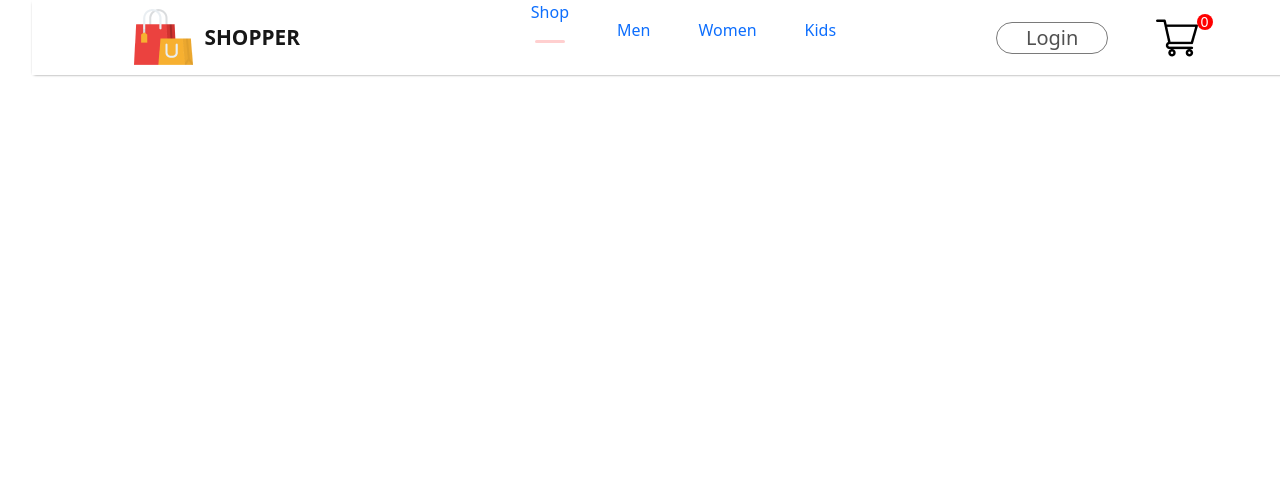
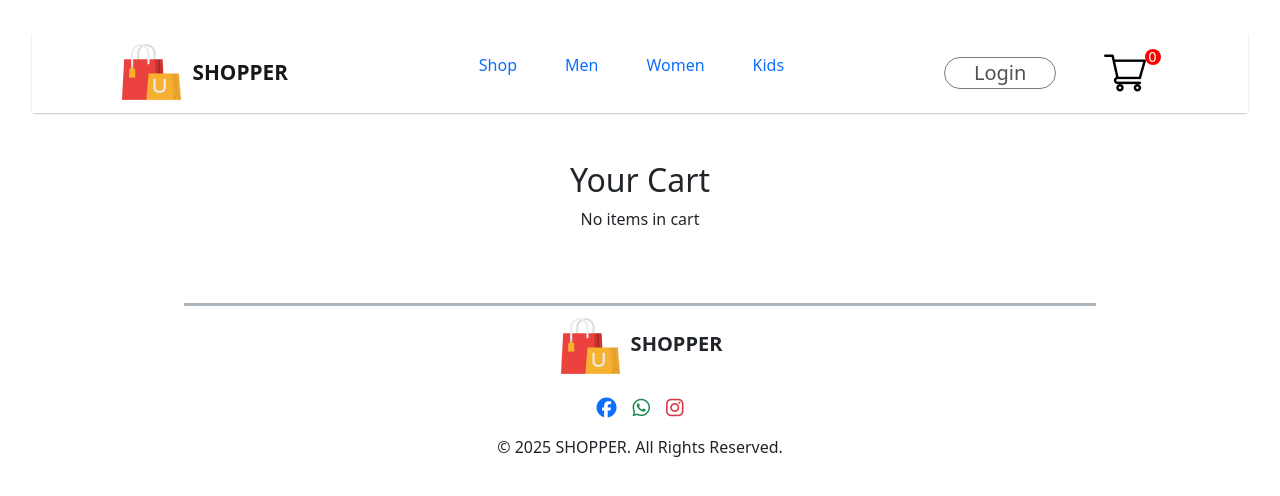
Before and after one commit to antonrizk71/E-commerce-React, a React (Vite) app: page /E-commerce-React/cart in a window 1280 px wide. Shown: the top 496 px of the page. Built offline with nearby package versions, Linux system fonts and the light colour scheme.

Commit message:
update card

```diff
--- a/index.html
+++ b/index.html
@@ -3,9 +3,13 @@
 
 <head>
   <meta charset="UTF-8" />
-  <link rel="icon" type="image/svg+xml" href="/vite.svg" />
+  <link rel="icon" type="image/png" href="/logo.png" />
+
+
+  <!-- <link rel="icon" type="image/svg+xml" href="/vite.svg" /> -->
   <meta name="viewport" content="width=device-width, initial-scale=1.0" />
-  <title>Vite + React</title>
+  <title>SHOPPER</title>
+
   <link rel="stylesheet" href="https://cdnjs.cloudflare.com/ajax/libs/font-awesome/6.6.0/css/all.min.css" />
 
 </head>
--- a/src/App.jsx
+++ b/src/App.jsx
@@ -7,6 +7,11 @@ import Shop from './Pages/Shop'
 import ShopCategory from './Pages/ShopCategory'
 import Product from './Pages/Product'
 import Cart from './Pages/Cart'
+import Footer from './components/Footer/Footer'
+import banner_mens from './components/Assets/banner_mens.png'
+import banner_kids from './components/Assets/banner_kids.png'
+import banner_women from './components/Assets/banner_women.png'
+
 
 function App() {
 
@@ -14,18 +19,20 @@ function App() {
   return (
     <>
 
-      <BrowserRouter>
+      <BrowserRouter basename="/E-commerce-React">
         <Navbar />
         <Routes>
           <Route path='/' element={<Shop />} />
-          <Route path='/mens' element={<ShopCategory category="men" />} />
-          <Route path='/womens' element={<ShopCategory category="women" />} />
-          <Route path='/kids' element={<ShopCategory category="kid" />} />
+          <Route path='/mens' element={<ShopCategory banner={banner_mens} category="men" />} />
+          <Route path='/womens' element={<ShopCategory banner={banner_women} category="women" />} />
+          <Route path='/kids' element={<ShopCategory banner={banner_kids} category="kid" />} />
           <Route path='/product' element={<Product />}>
             <Route path=':productId' element={<Product />} />
           </Route>
           <Route path='/cart' element={<Cart />} />
         </Routes>
+
+        <Footer />
       </BrowserRouter>
     </>
   )
--- a/src/Pages/Cart.jsx
+++ b/src/Pages/Cart.jsx
@@ -1,7 +1,78 @@
-import React from 'react'
+import React, { useEffect, useState } from "react";
 
 export default function Cart() {
+    const [cart, setCart] = useState([]);
+
+    useEffect(() => {
+        const savedCart = JSON.parse(sessionStorage.getItem("cart")) || [];
+        setCart(savedCart);
+    }, []);
+    const updateCart = (newCart) => {
+        setCart(newCart);
+        sessionStorage.setItem("cart", JSON.stringify(newCart));
+        const event = new Event("cartUpdated");
+        window.dispatchEvent(event)
+    };
+
+    const removeItem = (id) => {
+        const newCart = cart.filter((item) => item.id !== id);
+        updateCart(newCart);
+    };
+    const clearCart = () => {
+        updateCart([]);
+    };
+
+    const totalPrice = cart.reduce(
+        (acc, item) => acc + item.priceAfter * item.qty,
+        0
+    );
+
     return (
-        <div>Cart</div>
-    )
+        <div className="container mt-5">
+            <h2>Your Cart</h2>
+
+            {cart.length === 0 ? (
+                <p>No items in cart</p>
+            ) : (
+                <>
+                    {cart.map((item) => (
+                        <div
+                            key={item.id}
+                            className="d-flex justify-content-between align-items-center border-bottom py-2"
+                        >
+                            <div className="d-flex align-items-center">
+                                <img
+                                    src={item.image}
+                                    alt={item.name}
+                                    style={{ width: "50px", marginRight: "10px" }}
+                                />
+                                <div>
+                                    <h6 className="mb-0">{item.name}</h6>
+                                    <small>
+                                        Price: ${item.priceAfter} × {item.qty} ={" "}
+                                        <strong>${item.priceAfter * item.qty}</strong>
+                                    </small>
+                                </div>
+                            </div>
+                            <button
+                                className="btn btn-danger btn-sm"
+                                onClick={() => removeItem(item.id)}
+                            >
+                                <i className="fa-solid fa-trash"></i>
+
+                            </button>
+                        </div>
+                    ))}
+
+
+                    <div className="d-flex justify-content-between align-items-center mt-3">
+                        <h5>Total: ${totalPrice}</h5>
+                        <button className="btn btn-warning" onClick={clearCart}>
+                            <i className="fa-solid fa-trash-can me-2"></i>Clear Cart
+                        </button>
+                    </div>
+                </>
+            )}
+        </div>
+    );
 }
--- a/src/Pages/Shop.jsx
+++ b/src/Pages/Shop.jsx
@@ -2,7 +2,7 @@ import React from 'react'
 import Hero from '../components/Hero/Hero'
 import Item from '../components/Item/Item'
 import data_product from '../components/Assets/data'
-
+import new_collections from '../components/Assets/new_collections'
 export default function Shop() {
     return (
         <>
@@ -20,6 +20,21 @@ export default function Shop() {
                 </div>
             </div>
 
+
+            <div className="main">
+                <h1 className='text-center m-3'>NEW COLLECTIONS</h1>
+                <div className='main-card'>
+                    {new_collections.map((item, i) => {
+                        return (
+                            <Item key={i} id={item.id} name={item.name} old_price={item.old_price} priceAfter={item.new_price} image={item.image} />
+                        )
+
+                    })}
+                </div>
+            </div>
+
+
+
         </>
     )
 }
--- /dev/null
+++ b/src/components/Context/ShopContext.jsx
@@ -0,0 +1,12 @@
+
+import React, { createContext } from "react";
+import all_product from "../Assets/all_product"
+export const ShopContext = createContext(null)
+const ShopContextProvider = (props) => {
+    const contextValue = { all_product }
+    return (<ShopContext.Provider value={contextValue}>
+        {props.children}
+    </ShopContext.Provider>)
+}
+
+export default ShopContextProvider;
--- /dev/null
+++ b/src/components/Footer/Footer.jsx
@@ -0,0 +1,54 @@
+import logo from '../Assets/logo.png'
+export default function Footer() {
+
+    return (
+        <footer className=" text-center py-4 mt-5 ">
+            <div className="mx-auto border-top border-3  border-dark-subtle w-75 mb-2"></div>
+            <div className="container">
+                {/* Logo + Website Name */}
+                <div className="mb-3">
+                    <img
+                        src={logo}
+                        alt="Logo"
+                        // width="40"
+                        className="me-2"
+                    />
+                    <span className="fs-5 fw-bold">SHOPPER</span>
+                </div>
+
+                {/* Social Icons */}
+                <div className="mb-3">
+                    <a
+                        href="https://facebook.com"
+                        target="_blank"
+                        rel="noreferrer"
+                        className=" mx-2"
+                    >
+                        <i className="fa-brands fa-facebook fa-lg"></i>
+                    </a>
+                    <a
+                        href="https://wa.me/201000000000"
+                        target="_blank"
+                        rel="noreferrer"
+                        className="text-success mx-2"
+                    >
+                        <i className="fa-brands fa-whatsapp fa-lg"></i>
+                    </a>
+                    <a
+                        href="https://instagram.com"
+                        target="_blank"
+                        rel="noreferrer"
+                        className=" text-danger mx-2"
+                    >
+                        <i className="fa-brands fa-instagram fa-lg"></i>
+                    </a>
+                </div>
+
+                {/* Copyright */}
+                <p className="mb-0">
+                    &copy; {new Date().getFullYear()} SHOPPER. All Rights Reserved.
+                </p>
+            </div>
+        </footer>
+    );
+}
--- a/src/components/Item/Item.css
+++ b/src/components/Item/Item.css
@@ -0,0 +1,3 @@
+.btn {
+    background: orange;
+}
--- a/src/components/Navbar/Navbar.css
+++ b/src/components/Navbar/Navbar.css
@@ -3,12 +3,11 @@ nav {
     justify-content: space-around;
     align-items: center;
     box-shadow: 0 1px 3px -2px black;
-    position: fixed;
-    width: 100%;
+    position: sticky;
+    padding: .5rem;
     top: 0;
+    z-index: 1000;
     background: white;
-    z-index: 1000;
-
 }
 
 .nav-logo {
--- a/src/components/Navbar/Navbar.jsx
+++ b/src/components/Navbar/Navbar.jsx
@@ -1,13 +1,26 @@
 import './Navbar.css'
 import logo from '../Assets/logo.png'
 import cart_icon from '../Assets/cart_icon.png'
-import { useState } from 'react'
-import { Link } from 'react-router-dom';
+import { Link, useLocation } from 'react-router-dom';
+import { useEffect, useState } from 'react';
 
 export default function Navbar() {
-    const [menu, setMenu] = useState("shop");
+    const location = useLocation();
     const [showMenu, setShowMenu] = useState(false);
+    const currentPath = location.pathname.split("/").pop() || "shop";
+    const [cartCount, setCartCount] = useState(0);
+    useEffect(() => {
+        const updateCartCount = () => {
+            const savedCart = JSON.parse(sessionStorage.getItem("cart")) || [];
+            setCartCount(savedCart.length);
+        };
 
+        updateCartCount();
+
+        window.addEventListener("cartUpdated", updateCartCount);
+
+        return () => window.removeEventListener("cartUpdated", updateCartCount);
+    }, []);
     return (
         <nav>
             <div className='nav-logo'>
@@ -17,18 +30,30 @@ export default function Navbar() {
 
             <div className={`menuAndcard ${showMenu ? 'show' : ''}`}>
                 <ul className="nav-menu" id="nav-links">
-                    <li onClick={() => setMenu("shop")}><Link to='/'>Shop</Link>{menu === 'shop' && <hr />}</li>
-                    <li onClick={() => setMenu("men")}><Link to='/mens'>Men</Link>{menu === 'men' && <hr />}</li>
-                    <li onClick={() => setMenu("women")}><Link to='/womens'>Women</Link>{menu === 'women' && <hr />}</li>
-                    <li onClick={() => setMenu("kids")}><Link to='/kids'>Kids</Link>{menu === 'kids' && <hr />}</li>
+                    <li>
+                        <Link to='/'>Shop</Link>
+                        {currentPath === '' || currentPath === 'shop' ? <hr /> : null}
+                    </li>
+                    <li>
+                        <Link to='/mens'>Men</Link>
+                        {currentPath === 'mens' ? <hr /> : null}
+                    </li>
+                    <li>
+                        <Link to='/womens'>Women</Link>
+                        {currentPath === 'womens' ? <hr /> : null}
+                    </li>
+                    <li>
+                        <Link to='/kids'>Kids</Link>
+                        {currentPath === 'kids' ? <hr /> : null}
+                    </li>
                 </ul>
 
                 <div className="nav-login-cart">
                     <button>Login</button>
                     <Link to='/cart'>
-                        <img src={cart_icon} alt="" onClick={() => setMenu("cart")} />
+                        <img src={cart_icon} alt="" />
                     </Link>
-                    <div className="nav-card-count">0</div>
+                    <div className="nav-card-count">{cartCount}</div>
                 </div>
             </div>
 
--- a/src/main.jsx
+++ b/src/main.jsx
@@ -3,10 +3,14 @@ import { createRoot } from 'react-dom/client'
 import './index.css'
 import App from './App.jsx'
 import 'bootstrap/dist/css/bootstrap.min.css';
+import ShopContextProvider from './components/Context/ShopContext.jsx';
 
 
 createRoot(document.getElementById('root')).render(
   <StrictMode>
-    <App />
+    <ShopContextProvider>
+      <App />
+    </ShopContextProvider>
+
   </StrictMode>,
 )
```
Also changed, not shown: src/Pages/ShopCategory.jsx (+32 -4 lines), src/components/Item/Item.jsx (+52 -4 lines), public/logo.png (added), src/assets/logo.png (added).
